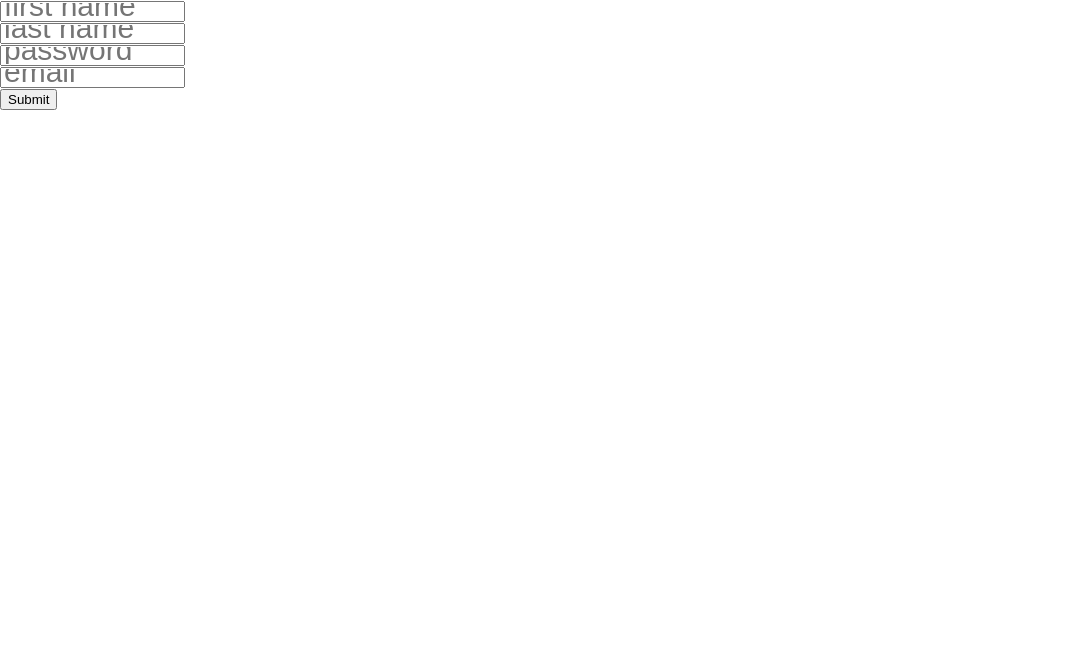
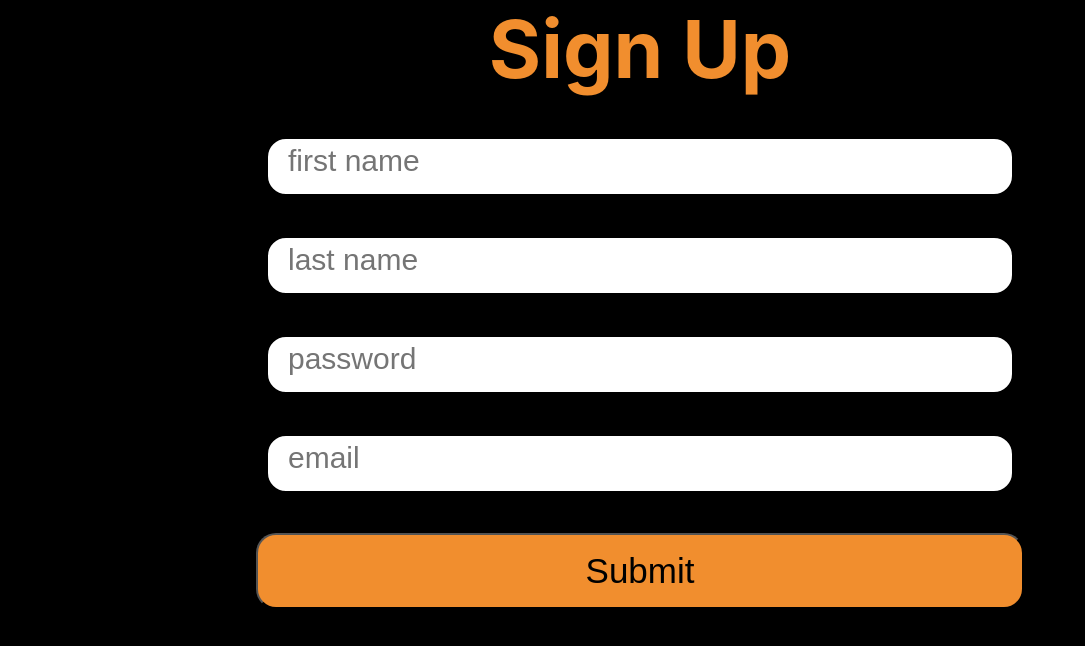
Before and after one commit to 2348901563po/project, a React (Create React App) app: page /user in a window 1280 px wide. Shown: the top 646 px of the page, without its empty margins (0-1085 px from the left). Built offline with nearby package versions, Linux system fonts and the light colour scheme.

Commit message:
Added Styling

```diff
--- a/src/Pages/CreateAccount.jsx
+++ b/src/Pages/CreateAccount.jsx
@@ -3,25 +3,28 @@ import styles from '../Styles/Createaccount.module.css'
 
 const Newuser = () =>{
     return(
-        <form action='http://localhost:1234/user' method='POST'>
+        <div>
+            <div className={styles.title}>Sign Up</div>
+            <form action='http://localhost:1234/user' method='POST' className={styles.form}>
                 <div>
                     <label htmlfor='firstname'></label>
-                <input type='text' name='firstname' placeholder='first name'></input>
+                    <input type='text' name='firstname' placeholder='first name' className={styles.inputs}></input>
                 </div>
                 <div>
                     <label htmlfor='lastname'></label>
-                <input type='text' name='lastname' placeholder='last name'></input>
+                    <input type='text' name='lastname' placeholder='last name' className={styles.inputs}></input>
                 </div>
                 <div>
                     <label htmlfor='password'></label>
-                <input type='text' name='password' placeholder='password'></input>
+                    <input type='text' name='password' placeholder='password' className={styles.inputs}></input>
                 </div>
                 <div>
                     <label htmlfor='email'></label>
-                <input type='text' name='email' placeholder='email'></input>
+                    <input type='text' name='email' placeholder='email' className={styles.inputs}></input>
                 </div>
-            <button type='submit'>Submit</button>
+                <button type='submit' className={styles.btn}>Submit</button>
             </form>
+        </div>
     )
 }
 
--- a/src/Pages/CreateReport.jsx
+++ b/src/Pages/CreateReport.jsx
@@ -3,21 +3,24 @@ import styles from '../Styles/Createreport.module.css'
 const Report = () =>{
     return(
         <div>
-            <form action="http://localhost:1234/api" method='post'>
+            <div className={styles.title}>Report</div>
+            <form action="http://localhost:1234/api" method='post' className={styles.form}>
                 <div>
                     <label htmlfor="Name"></label>
-                    <input name="OperatorName" type='text' placeholder="Name"></input>
+                    <input name="OperatorName" type='text' placeholder="Name" className={styles.input}></input>
                 </div>
                 <div>
                     <label htmlfor='temperature'></label>
-                    <input name='temperature' type='text' placeholder='temperature'></input>
+                    <input name='temperature' type='text' placeholder='temperature' className={styles.input}></input>
                 </div>
-                <select name="field">
-                    <option>Stuart</option>
-                    <option>Splash</option>
-                    <option>Annie</option>
+                <select name="field" className={styles.input}>
+                    <option value='' disabled className={styles.option}>select a field</option>
+                    <option className={styles.option}>Stuart</option>
+                    <option className={styles.option}>Splash</option>
+                    <option className={styles.option}>Annie</option>
                 </select>
-                <select name="herbicide">
+                <select name="herbicide" className={styles.input} placeholder='herbicide'>
+                    <option value='' disabled>select a herbicide</option>
                     <option>Gly-4 Herbicide</option>
                     <option>Buccaneer</option>
                     <option>Interline Herbicide</option>
@@ -42,14 +45,17 @@ const Report = () =>{
                 </select>
                 <div>
                     <label htmlfor='rate'></label>
-                    <input name='rate' type='text' placeholder='rate of application'></input>
+                    <input name='rate' type='text' placeholder='rate of application' className={styles.input}></input>
                 </div>
                 <div>
                     <label htmlfor='targetedpests'></label>
-                    <input name='targetedpests' type='text' placeholder='Pests Targeted'></input>
+                    <input name='targetedpests' type='text' placeholder='Pests Targeted' className={styles.input}></input>
                 </div>
                 <div>
-                    <button type="submit">Submit</button>
+                    <textarea className={styles.texta}></textarea>
+                </div>
+                <div>
+                    <button type="submit" className={styles.btn}>Submit</button>
                 </div>
             </form>
         </div>
--- a/src/Pages/Login.jsx
+++ b/src/Pages/Login.jsx
@@ -4,17 +4,18 @@ import styles from '../Styles/Login.module.css'
 function Login(){
     return(
         <div>
-            <form action="http://localhost:1234/login" method='post'>
+            <div className={styles.title}>Login</div>
+            <form action="http://localhost:1234/login" method='post' className={styles.form}>
                 <div>
                     <label htmlfor='email'></label>
-                    <input type='text' name='email' placeholder='email'></input>
+                    <input type='text' name='email' placeholder='email' className={styles.inputs}></input>
                 </div>
                 <div>
                     <label htmlfor='password'></label>
-                    <input type='text' name='password' placeholder='Username'></input>
+                    <input type='text' name='password' placeholder='Username' className={styles.inputs}></input>
                 </div>
                 <div>
-                    <button type="submit">Submit</button>
+                    <button type="submit" className={styles.btn}>Submit</button>
                 </div>
             </form>
         </div>
--- a/src/Styles/Createaccount.module.css
+++ b/src/Styles/Createaccount.module.css
@@ -0,0 +1,45 @@
+::placeholder{
+    font-size: 30px;
+}
+
+html{
+    width: 100vw;
+    height: 100vh;
+}
+
+body{
+    width: 100vw;
+    height: 100vh;
+    background-color: black;
+}
+
+.form{
+    text-align: center;
+    width: 80vw;
+    margin: auto;
+}
+
+.title{
+    text-align: center;
+    color: #F18E2E;
+    font-size: 80px;
+    font-weight: bold;
+}
+
+.inputs{
+    margin-top: 5vh;
+    width: 55vw;
+    padding: 2.5vh;
+    border: 2px solid black;
+    border-radius: 20px;
+}
+
+.btn{
+    margin-top: 5vh;
+    font-size: 35px;
+    width: 60vw;
+    border-radius: 20px;
+    padding: 2vh;
+    color: black;
+    background-color: #F18E2E;
+}
--- a/src/Styles/Createreport.module.css
+++ b/src/Styles/Createreport.module.css
@@ -0,0 +1,48 @@
+.title{
+    font-size: 80px;
+    text-align: center;
+    font-weight: bold;
+    color: #F18E2E;
+    margin-top: 3vh;
+}
+
+.form{
+    width: 85%;
+    height: 70%;
+    margin: auto;
+    margin-bottom: auto;
+    text-align: center;
+}
+
+::placeholder{
+    font-size: 30px;
+}
+
+.input{
+    width: 90%;
+    padding: 2.5vh;
+    margin-top: 5vh;
+    border: 2px solid black;
+    border-radius: 20px;
+}
+
+.btn{
+    width: 60vw;
+    padding: 2vh;
+    margin-top: 5vh;
+    font-size: 35px;
+    color: #F18E2E;
+    border-radius: 20px;
+    background-color: black;
+}
+
+.texta{
+    margin-top: 2vh;
+    width: 80%;
+    height: 10vh;
+    border: 2px solid black;
+}
+
+.option{
+    font-size: 20px;
+}
--- a/src/Styles/Login.module.css
+++ b/src/Styles/Login.module.css
@@ -0,0 +1,35 @@
+.title{
+    font-size: 80px;
+    text-align: center;
+    font-weight: bold;
+    color: #F18E2E;
+    margin-top: 3vh;
+}
+
+.inputs{
+    width: 90%;
+    padding: 2.5vh;
+    margin-top: 5vh;
+    border: 2px solid black;
+    border-radius: 20px;
+}
+
+.form{
+    width: 85%;
+    height: 70%;
+    margin: auto;
+    margin-bottom: auto;
+}
+::placeholder{
+    font-size: 30px;
+}
+
+.btn{
+    width: 85vw;
+    padding: 2vh;
+    margin-top: 5vh;
+    font-size: 35px;
+    color: #F18E2E;
+    border-radius: 20px;
+    background-color: black;
+}
```
Lines whose indentation alone changed are shown as unchanged.
